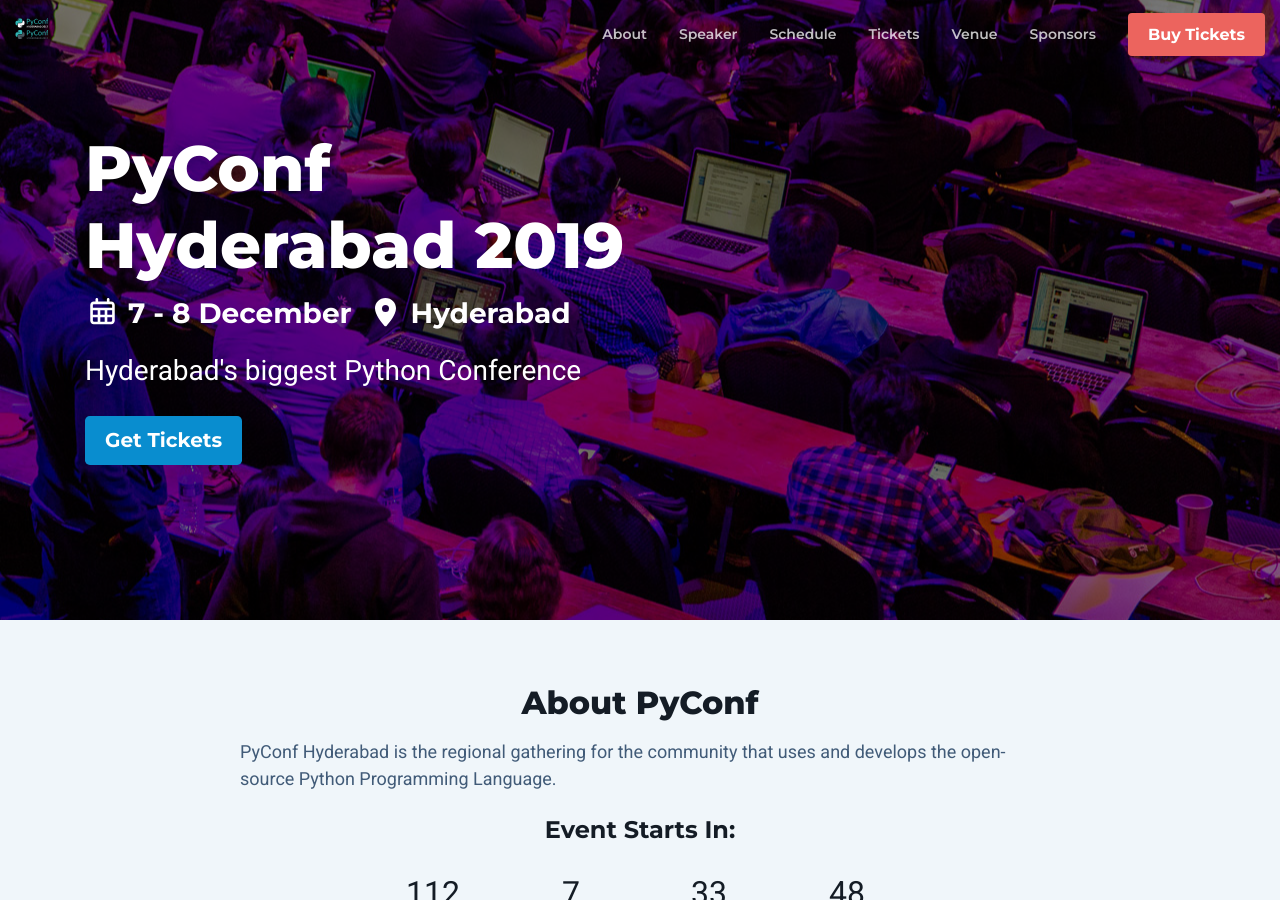
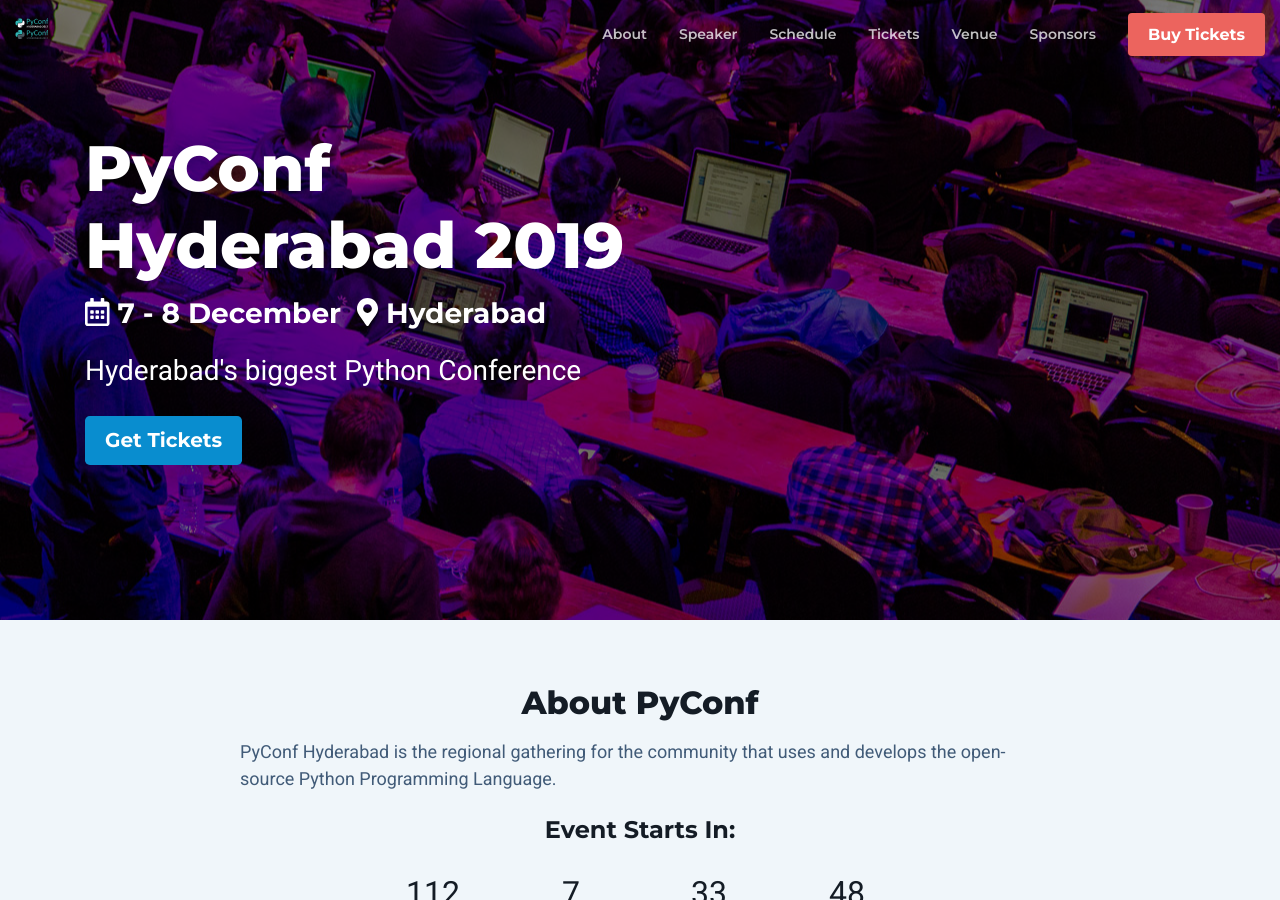
Before and after one commit to HydPy/hydpyconf2019, a Jekyll site: the page built from index.html, in a window 1280 px wide and 900 px high. Built offline with Jekyll 4.4.1, drawn with Linux system fonts in a browser that asks for light colours; nearby versions of some CDN libraries; library files that are not in the unit come from our copies.

Commit message:
adding cdn url for fontawesome

```diff
--- a/_includes/head.html
+++ b/_includes/head.html
@@ -13,7 +13,7 @@
 	<link href="https://fonts.googleapis.com/css?family=Montserrat:600,700,800|Roboto:300,400,700&display=swap" rel="stylesheet">
 
 	<!-- FontAwesome JS-->
-	<script defer src="assets/fontawesome/js/all.min.js"></script>
+	<script defer src="https://cdnjs.cloudflare.com/ajax/libs/font-awesome/5.9.0/js/all.min.js"></script>
 
 	<!-- Theme CSS -->
 	<link id="theme-style" rel="stylesheet" href="assets/css/theme.css">
```
